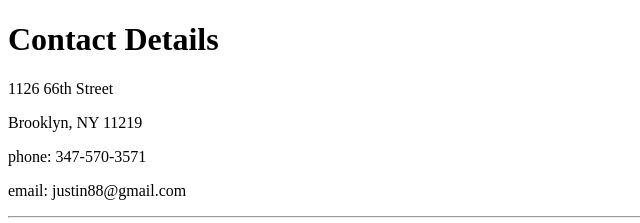
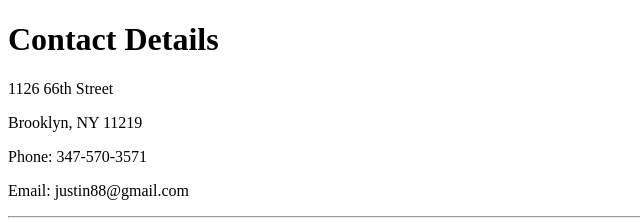
Before and after one commit to jhuang1288/cv, a plain HTML site: page contact-me.html in a window 1280 px wide. Shown: the top 223 px of the page, 0-640 px from the left. Drawn offline with Linux system fonts and the light colour scheme.

Commit message:
Update contact-me.html

```diff
--- a/contact-me.html
+++ b/contact-me.html
@@ -10,8 +10,8 @@
   <h1>Contact Details</h1>
   <p>1126 66th Street</p>
   <p>Brooklyn, NY 11219</p>
-  <p>phone: 347-570-3571</p>
-  <p>email: justin88@gmail.com</p>
+  <p>Phone: 347-570-3571</p>
+  <p>Email: justin88@gmail.com</p>
   <hr>
   <form action="mailto:info@justin88@gmail.com" method="post" enctype="text/plain">
     <label for="">Your Name:</label>
```
